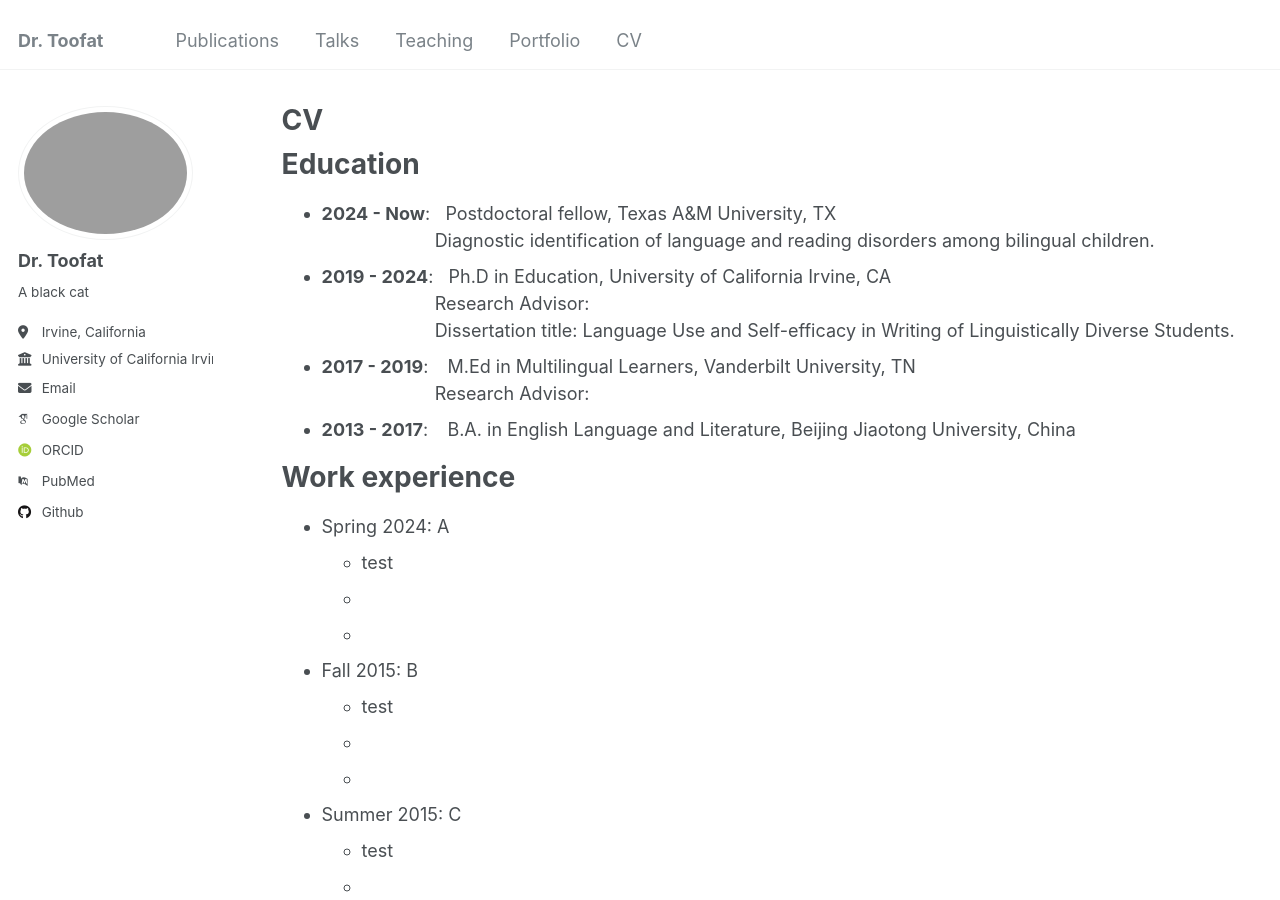
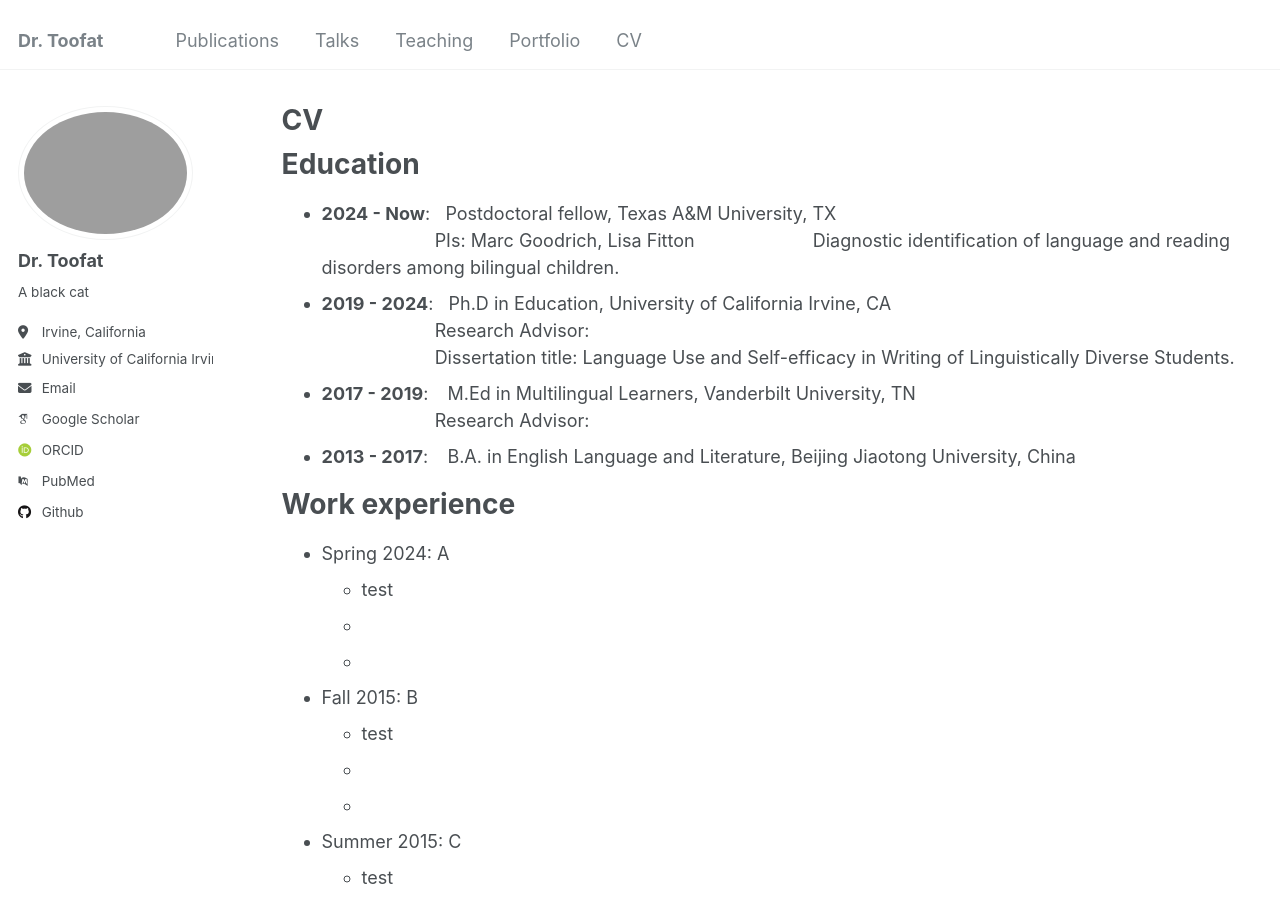
Before and after one commit to AltriaCarrie/altriacarrie.github.io, a Jekyll site: the page built from _pages/cv.md, in a window 1280 px wide and 900 px high. Built offline with Jekyll 4.4.1, drawn with Linux system fonts in a browser that asks for light colours; some web fonts are replaced.

Commit message:
Update cv.md

```diff
--- a/_pages/cv.md
+++ b/_pages/cv.md
@@ -11,7 +11,8 @@ redirect_from:
 
 Education
 ======
-* **2024 - Now**: &nbsp; Postdoctoral fellow, Texas A&M University, TX<br />
+* **2024 - Now**: &nbsp; Postdoctoral fellow, Texas A&M University, TX
+&emsp;&emsp;&emsp;&emsp;&emsp;&emsp; PIs: Marc Goodrich, Lisa Fitton
 &emsp;&emsp;&emsp;&emsp;&emsp;&emsp; Diagnostic identification of language and reading disorders among bilingual children.
 * **2019 - 2024**: &nbsp; Ph.D in Education, University of California Irvine, CA
 &emsp;&emsp;&emsp;&emsp;&emsp;&emsp; Research Advisor:
```
